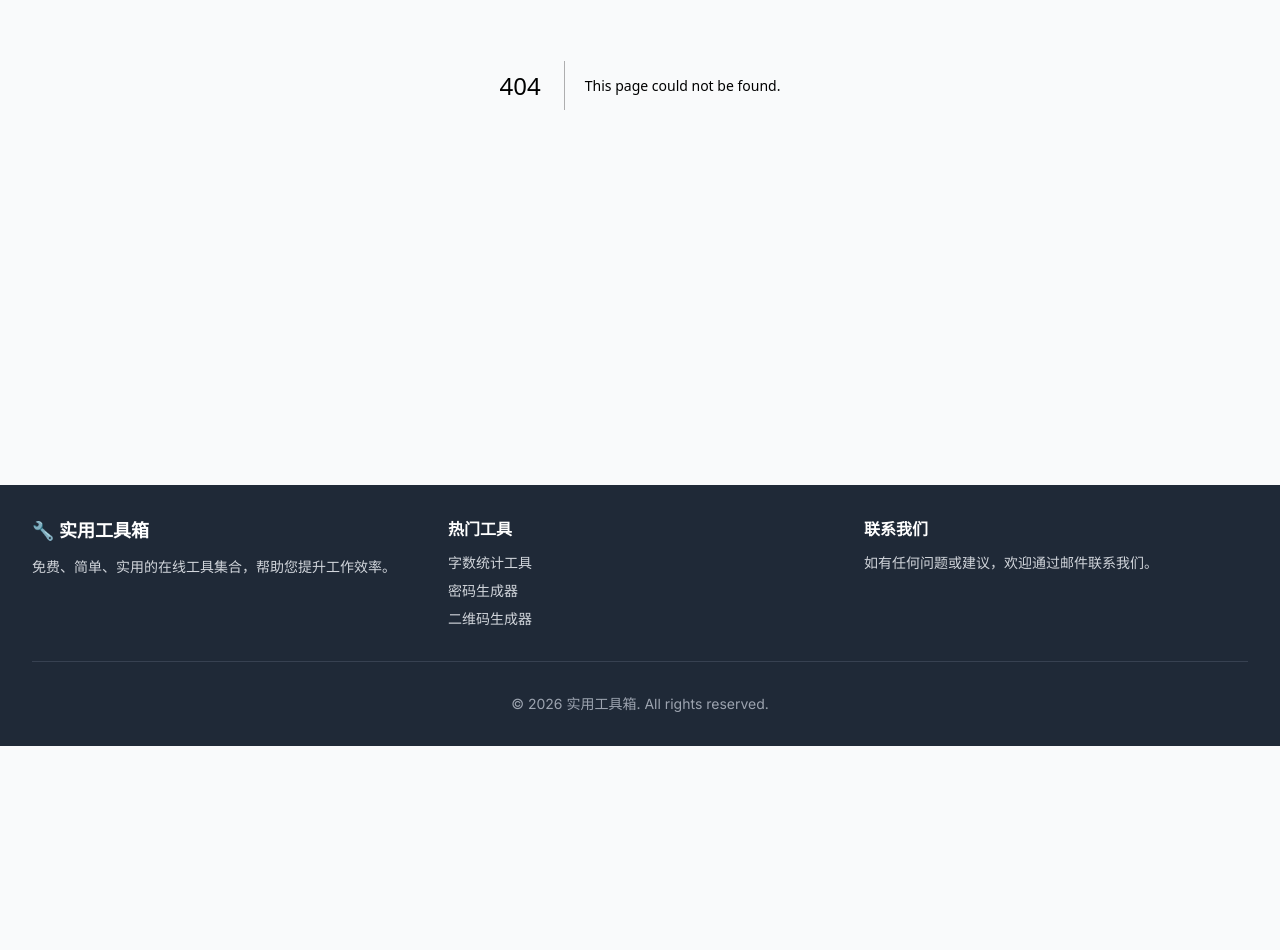
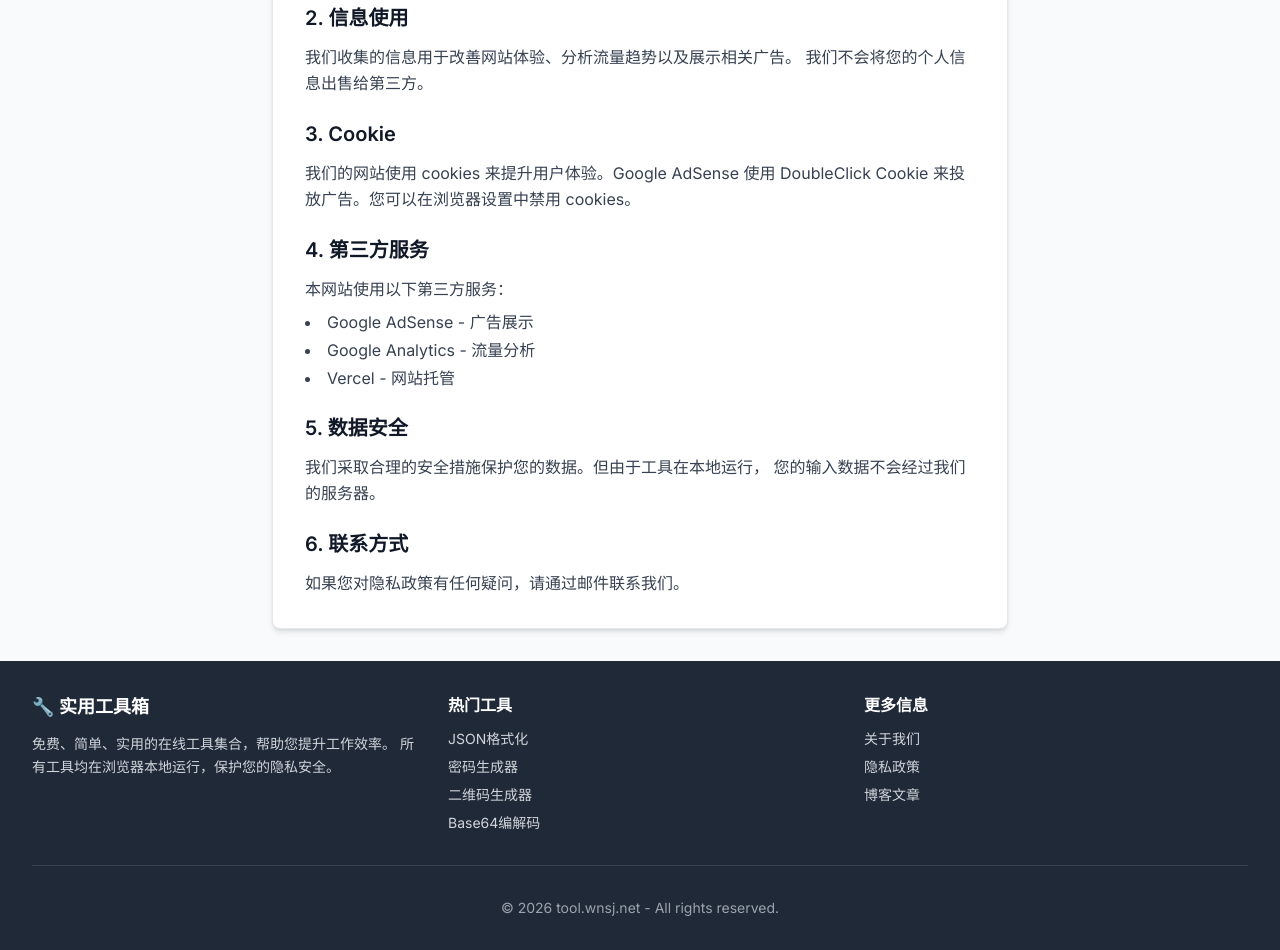
Before and after one commit to mrzsen/my-tool-site, a Next.js app: page /privacy in a window 1280 px wide. Before the commit this address had no page. Shown: the part 380-1330 px from the top of the page. Before the commit the page ends 1126 px from the top, so only its background shows below. Built offline with nearby package versions, Linux system fonts and the light colour scheme.

Commit message:
feat: 添加ads.txt、隐私政策、关于我们页面，更新页脚链接

```diff
--- /dev/null
+++ b/src/app/about/page.tsx
@@ -0,0 +1,56 @@
+"use client";
+
+import Link from "next/link";
+
+export default function AboutPage() {
+  return (
+    <div className="max-w-3xl mx-auto px-4 py-8">
+      <div className="bg-white rounded-lg shadow-md border border-gray-200 p-8">
+        <h1 className="text-3xl font-bold text-gray-900 mb-6">关于我们</h1>
+
+        <div className="space-y-6 text-gray-700">
+          <section>
+            <h2 className="text-xl font-semibold text-gray-900 mb-3">我们的使命</h2>
+            <p className="leading-relaxed">
+              提供免费、简单、实用的在线工具，帮助用户提升工作效率。
+              所有工具均永久免费使用，无需注册登录。
+            </p>
+          </section>
+
+          <section>
+            <h2 className="text-xl font-semibold text-gray-900 mb-3">我们的工具</h2>
+            <p className="leading-relaxed">
+              涵盖文本处理、编码转换、开发工具、安全工具等多个类别，
+              每个工具都精心设计，注重用户体验和使用效率。
+            </p>
+          </section>
+
+          <section>
+            <h2 className="text-xl font-semibold text-gray-900 mb-3">隐私安全</h2>
+            <p className="leading-relaxed">
+              所有工具均使用浏览器本地处理，您的数据不会上传到服务器。
+              我们始终将用户隐私放在首位。
+            </p>
+          </section>
+
+          <section>
+            <h2 className="text-xl font-semibold text-gray-900 mb-3">联系我们</h2>
+            <p className="leading-relaxed mb-2">
+              如有任何问题、建议或合作意向，请通过以下方式联系我们：
+            </p>
+            <ul className="space-y-2">
+              <li>
+                <strong>邮箱：</strong>
+                <a href="mailto:contact@wnsj.net" className="text-blue-600 hover:underline">contact@wnsj.net</a>
+              </li>
+              <li>
+                <strong>网站：</strong>
+                <Link href="/" className="text-blue-600 hover:underline">tool.wnsj.net</Link>
+              </li>
+            </ul>
+          </section>
+        </div>
+      </div>
+    </div>
+  );
+}
--- /dev/null
+++ b/src/app/privacy/page.tsx
@@ -0,0 +1,68 @@
+"use client";
+
+import Link from "next/link";
+
+export default function PrivacyPage() {
+  return (
+    <div className="max-w-3xl mx-auto px-4 py-8">
+      <div className="bg-white rounded-lg shadow-md border border-gray-200 p-8">
+        <h1 className="text-3xl font-bold text-gray-900 mb-6">隐私政策</h1>
+        <p className="text-sm text-gray-500 mb-8">最后更新日期：2024年1月</p>
+
+        <div className="space-y-6 text-gray-700">
+          <section>
+            <h2 className="text-xl font-semibold text-gray-900 mb-3">1. 信息收集</h2>
+            <p className="leading-relaxed">
+              我们收集您在使用工具时输入的数据。所有工具均在您的浏览器本地处理，
+              数据不会上传到我们的服务器。我们使用 Google AdSense 展示广告，
+              可能会使用 cookies 来提供个性化广告。
+            </p>
+          </section>
+
+          <section>
+            <h2 className="text-xl font-semibold text-gray-900 mb-3">2. 信息使用</h2>
+            <p className="leading-relaxed">
+              我们收集的信息用于改善网站体验、分析流量趋势以及展示相关广告。
+              我们不会将您的个人信息出售给第三方。
+            </p>
+          </section>
+
+          <section>
+            <h2 className="text-xl font-semibold text-gray-900 mb-3">3. Cookie</h2>
+            <p className="leading-relaxed">
+              我们的网站使用 cookies 来提升用户体验。Google AdSense 使用
+              DoubleClick Cookie 来投放广告。您可以在浏览器设置中禁用 cookies。
+            </p>
+          </section>
+
+          <section>
+            <h2 className="text-xl font-semibold text-gray-900 mb-3">4. 第三方服务</h2>
+            <p className="leading-relaxed">
+              本网站使用以下第三方服务：
+            </p>
+            <ul className="list-disc list-inside mt-2 space-y-1">
+              <li>Google AdSense - 广告展示</li>
+              <li>Google Analytics - 流量分析</li>
+              <li>Vercel - 网站托管</li>
+            </ul>
+          </section>
+
+          <section>
+            <h2 className="text-xl font-semibold text-gray-900 mb-3">5. 数据安全</h2>
+            <p className="leading-relaxed">
+              我们采取合理的安全措施保护您的数据。但由于工具在本地运行，
+              您的输入数据不会经过我们的服务器。
+            </p>
+          </section>
+
+          <section>
+            <h2 className="text-xl font-semibold text-gray-900 mb-3">6. 联系方式</h2>
+            <p className="leading-relaxed">
+              如果您对隐私政策有任何疑问，请通过邮件联系我们。
+            </p>
+          </section>
+        </div>
+      </div>
+    </div>
+  );
+}
--- a/src/components/Footer.tsx
+++ b/src/components/Footer.tsx
@@ -1,3 +1,5 @@
+import Link from "next/link";
+
 export default function Footer() {
   return (
     <footer className="bg-gray-800 text-white mt-auto">
@@ -5,27 +7,31 @@ export default function Footer() {
         <div className="grid grid-cols-1 md:grid-cols-3 gap-8">
           <div>
             <h3 className="text-lg font-semibold mb-3">🔧 实用工具箱</h3>
-            <p className="text-gray-300 text-sm">
+            <p className="text-gray-300 text-sm leading-relaxed">
               免费、简单、实用的在线工具集合，帮助您提升工作效率。
+              所有工具均在浏览器本地运行，保护您的隐私安全。
             </p>
           </div>
           <div>
             <h4 className="text-md font-semibold mb-3">热门工具</h4>
             <ul className="space-y-2 text-sm text-gray-300">
-              <li><a href="/tools/word-counter" className="hover:text-white">字数统计工具</a></li>
+              <li><a href="/tools/json-formatter" className="hover:text-white">JSON格式化</a></li>
               <li><a href="/tools/password-generator" className="hover:text-white">密码生成器</a></li>
               <li><a href="/tools/qr-generator" className="hover:text-white">二维码生成器</a></li>
+              <li><a href="/tools/base64-encode-decode" className="hover:text-white">Base64编解码</a></li>
             </ul>
           </div>
           <div>
-            <h4 className="text-md font-semibold mb-3">联系我们</h4>
-            <p className="text-gray-300 text-sm">
-              如有任何问题或建议，欢迎通过邮件联系我们。
-            </p>
+            <h4 className="text-md font-semibold mb-3">更多信息</h4>
+            <ul className="space-y-2 text-sm text-gray-300">
+              <li><Link href="/about" className="hover:text-white">关于我们</Link></li>
+              <li><Link href="/privacy" className="hover:text-white">隐私政策</Link></li>
+              <li><Link href="/blog" className="hover:text-white">博客文章</Link></li>
+            </ul>
           </div>
         </div>
         <div className="border-t border-gray-700 mt-8 pt-8 text-center text-gray-400 text-sm">
-          <p>© {new Date().getFullYear()} 实用工具箱. All rights reserved.</p>
+          <p>© {new Date().getFullYear()} tool.wnsj.net - All rights reserved.</p>
         </div>
       </div>
     </footer>
```
Also changed, not shown: public/ads.txt (added), 新建 文本文档.txt (added).
